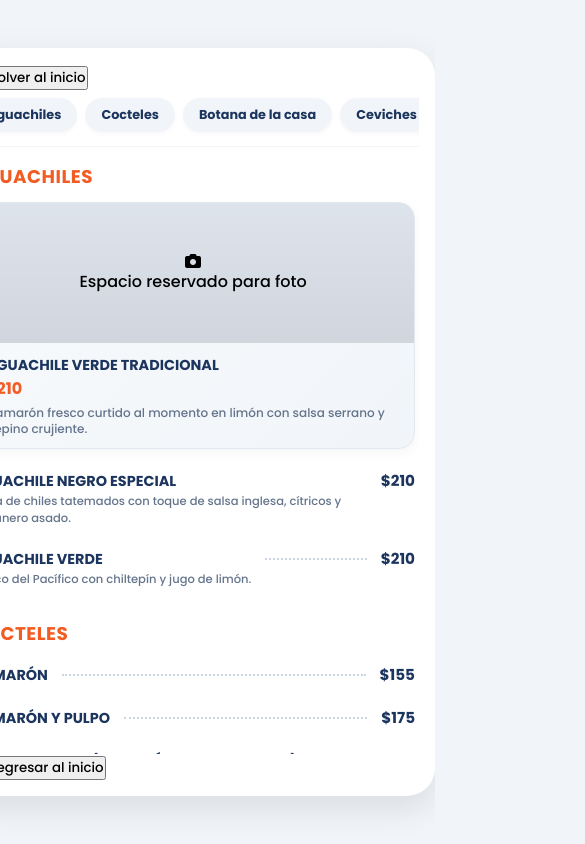
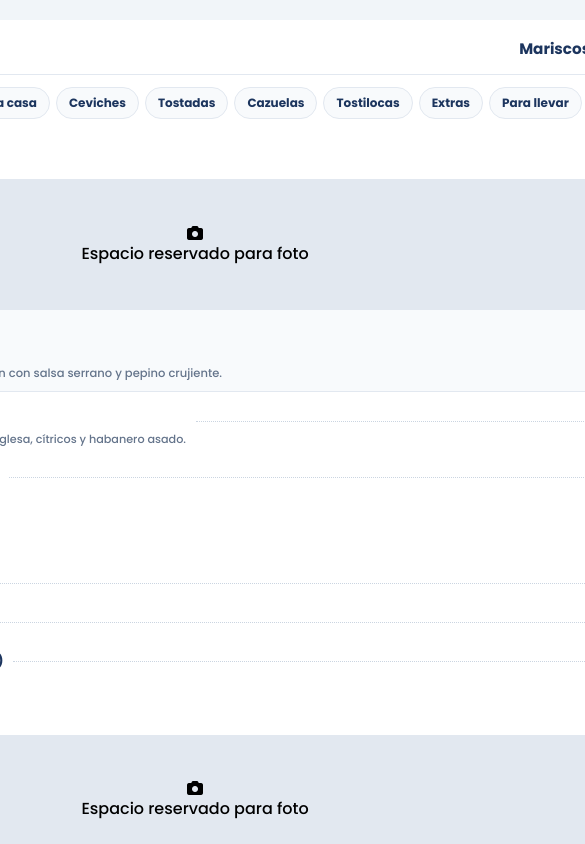
Before and after one commit to kareninnadelgado/ElSaladoMariscos, a React (Vite) app: page / in a window 390 px wide. Both pictures are taken after a click on the button "VER MENÚ". Shown: the top 844 px of the page, 585 px wide, since content can reach past the window. Built offline with nearby package versions, Linux system fonts and the light colour scheme; the HTML template or start-up script is replaced by a standard one.

Commit message:
Ajuste para mobil

```diff
--- a/src/App.jsx
+++ b/src/App.jsx
@@ -12,7 +12,7 @@ export default function App() {
   const INSTAGRAM_URL = "https://instagram.com/tu_usuario_aqui";
   const FACEBOOK_URL = "https://facebook.com/tu_pagina_aqui";
   const MAPS_LOCATION_URL = "https://maps.google.com/?q=Mariscos+El+Salado";
-  const GOOGLE_REVIEW_URL = "https://search.google.com/local/writereview?placeid=AQUÍ_VA_TU_PLACE_ID";
+  const GOOGLE_REVIEW_URL = "https://g.page/r/CQVum-NJl_23EBM/review";
 
   const handleWhatsApp = () => {
     const message = encodeURIComponent("¡Hola! Me gustaría hacer un pedido para llevar.");
--- a/src/Menu.jsx
+++ b/src/Menu.jsx
@@ -2,7 +2,6 @@ import React from 'react';
 
 export default function Menu({ onBack }) {
 
-  // Función para hacer scroll suave a la sección seleccionada
   const scrollToSection = (id) => {
     const element = document.getElementById(id);
     if (element) {
@@ -10,7 +9,6 @@ export default function Menu({ onBack }) {
     }
   };
 
-  // DATOS COMPLETOS DE TU MENÚ (Ordenados y con opción de foto solo donde tú decidas)
   const menuCategories = [
     {
       id: "aguachiles",
@@ -21,20 +19,10 @@ export default function Menu({ onBack }) {
           price: "$210",
           desc: "Camarón fresco curtido al momento en limón con salsa serrano y pepino crujiente.",
           hasPhoto: true,
-          photoUrl: null // Aquí podrás poner tu foto después, ej: "/aguachile.jpg"
+          photoUrl: null
         },
-        {
-          name: "AGUACHILE NEGRO ESPECIAL",
-          price: "$210",
-          desc: "Salsa de chiles tatemados con toque de salsa inglesa, cítricos y habanero asado.",
-          hasPhoto: false
-        },
-        {
-          name: "AGUACHILE VERDE",
-          price: "$210",
-          desc: "Fresco del Pacífico con chiltepín y jugo de limón.",
-          hasPhoto: false
-        }
+        { name: "AGUACHILE NEGRO ESPECIAL", price: "$210", desc: "Salsa de chiles tatemados con toque de salsa inglesa, cítricos y habanero asado.", hasPhoto: false },
+        { name: "AGUACHILE VERDE", price: "$210", desc: "Fresco del Pacífico con chiltepín y jugo de limón.", hasPhoto: false }
       ]
     },
     {
@@ -50,13 +38,7 @@ export default function Menu({ onBack }) {
       id: "botana",
       name: "Botana de la casa",
       items: [
-        {
-          name: "Botana La Patrona",
-          price: "$295",
-          desc: "Camarón cocido, camarón crudo, atún, callo, pulpo, pepino y cebolla morada.",
-          hasPhoto: true,
-          photoUrl: null
-        }
+        { name: "Botana La Patrona", price: "$295", desc: "Camarón cocido, camarón crudo, atún, callo, pulpo, pepino y cebolla morada.", hasPhoto: true, photoUrl: null }
       ]
     },
     {
@@ -124,8 +106,8 @@ export default function Menu({ onBack }) {
         { name: "Agua del día", price: "$25", desc: "", hasPhoto: false },
         { name: "Agua del día 1 lt.", price: "$35", desc: "", hasPhoto: false },
         { name: "Cerveza (Corona Light / Pacífico)", price: "$35", desc: "", hasPhoto: false },
-        { name: "Michelada 1 lt. (Cerveza, sal, limón, clamato y salsas)", price: "$75", desc: "", hasPhoto: false },
-        { name: "Chelada (Cerveza, sal y limón)", price: "$60", desc: "", hasPhoto: false },
+        { name: "Michelada 1 lt.", price: "$75", desc: "Cerveza, sal, limón, clamato y salsas", hasPhoto: false },
+        { name: "Chelada", price: "$60", desc: "Cerveza, sal y limón", hasPhoto: false },
         { name: "Vaso Michelado", price: "$30", desc: "", hasPhoto: false },
         { name: "Vaso Chelado", price: "$20", desc: "", hasPhoto: false }
       ]
@@ -133,13 +115,16 @@ export default function Menu({ onBack }) {
   ];
 
   return (
-    <div className="menu-container-modern">
-      {/* Botón superior para regresar */}
-      <button className="back-btn" onClick={onBack}>
-        <i className="fa-solid fa-arrow-left"></i> Volver al inicio
-      </button>
+    <div className="menu-mobile-container">
+      {/* Barra superior fija con botón de regreso limpio */}
+      <div className="menu-top-bar">
+        <button className="back-btn-clean" onClick={onBack}>
+          <i className="fa-solid fa-arrow-left"></i> Inicio
+        </button>
+        <span className="menu-top-title">Mariscos El Salado</span>
+      </div>
 
-      {/* Barra superior de accesos rápidos (Pestañas horizontales) */}
+      {/* Pestañas horizontales de acceso rápido */}
       <div className="sticky-tabs-bar">
         {menuCategories.map((cat) => (
           <button
@@ -152,7 +137,7 @@ export default function Menu({ onBack }) {
         ))}
       </div>
 
-      {/* CONTENIDO CONTINUO DEL MENÚ (Scroll vertical) */}
+      {/* Contenido scrolleable del menú */}
       <div className="menu-scroll-area">
         {menuCategories.map((section) => (
           <div key={section.id} id={section.id} className="menu-category-section">
@@ -162,7 +147,6 @@ export default function Menu({ onBack }) {
               {section.items.map((dish, idx) => (
                 <div key={idx} className="menu-item-row">
 
-                  {/* Si el platillo lleva foto, mostramos el banner grande destacado como en tu imagen */}
                   {dish.hasPhoto ? (
                     <div className="dish-featured-card">
                       <div className="dish-featured-image-box">
@@ -170,8 +154,8 @@ export default function Menu({ onBack }) {
                           <img src={dish.photoUrl} alt={dish.name} className="featured-img" />
                         ) : (
                           <div className="placeholder-banner">
-                            <i className="fa-solid fa-camera text-slate-400 text-2xl mb-1"></i>
-                            <span className="text-xs text-slate-500 font-medium">Espacio reservado para foto</span>
+                            <i className="fa-solid fa-camera text-slate-400 text-xl mb-1"></i>
+                            <span className="text-[11px] text-slate-500 font-medium">Espacio reservado para foto</span>
                           </div>
                         )}
                       </div>
@@ -184,7 +168,6 @@ export default function Menu({ onBack }) {
                       </div>
                     </div>
                   ) : (
-                    /* Formato clásico de texto con puntos suspensivos */
                     <div className="dish-classic-line">
                       <div className="classic-info">
                         <span className="classic-name">{dish.name}</span>
@@ -202,10 +185,12 @@ export default function Menu({ onBack }) {
         ))}
       </div>
 
-      {/* Botón inferior */}
-      <button className="back-btn-bottom mt-8" onClick={onBack}>
-        <i className="fa-solid fa-arrow-left"></i> Regresar al inicio
-      </button>
+      {/* Botón inferior fijo para volver */}
+      <div className="menu-bottom-bar">
+        <button className="back-btn-bottom-solid" onClick={onBack}>
+          <i className="fa-solid fa-house"></i> Volver al inicio
+        </button>
+      </div>
     </div>
   );
 }
--- a/src/index.css
+++ b/src/index.css
@@ -27,6 +27,7 @@ body {
   flex-direction: column;
   align-items: center;
   text-align: center;
+  position: relative;
 }
 
 /* Avatar Circular */
@@ -61,7 +62,7 @@ body {
   display: flex;
   flex-direction: column;
   gap: 14px;
-  margin-bottom: 28px;
+  margin-bottom: 20px;
 }
 
 .btn-primary {
@@ -136,192 +137,6 @@ body {
 }
 
 
-/* --- ESTILOS MENÚ ESTILO APP MODERNA --- */
-
-.menu-container-modern {
-  width: 100%;
-  max-width: 480px;
-  background-color: #ffffff;
-  border-radius: 28px;
-  padding: 16px;
-  box-shadow: 0 12px 35px rgba(0, 0, 0, 0.1);
-  margin: 20px auto;
-}
-
-/* Barra de pestañas superiores deslizables */
-.sticky-tabs-bar {
-  display: flex;
-  gap: 8px;
-  overflow-x: auto;
-  padding: 8px 0 14px 0;
-  margin-bottom: 16px;
-  border-bottom: 1px solid #f1f5f9;
-  scrollbar-width: none;
-}
-
-.sticky-tabs-bar::-webkit-scrollbar {
-  display: none;
-}
-
-.quick-tab-btn {
-  background-color: #f1f5f9;
-  color: #1c355e;
-  border: none;
-  padding: 8px 16px;
-  border-radius: 20px;
-  font-weight: 600;
-  font-size: 0.8rem;
-  white-space: nowrap;
-  cursor: pointer;
-  transition: all 0.2s ease;
-  box-shadow: 0 2px 5px rgba(0,0,0,0.03);
-}
-
-.quick-tab-btn:hover {
-  background-color: #1c355e;
-  color: #ffffff;
-}
-
-/* Área de scroll continuo */
-.menu-scroll-area {
-  display: flex;
-  flex-direction: column;
-  gap: 28px;
-  max-height: 70vh;
-  overflow-y: auto;
-  padding-right: 4px;
-}
-
-.menu-scroll-area::-webkit-scrollbar {
-  width: 5px;
-}
-
-.menu-scroll-area::-webkit-scrollbar-thumb {
-  background: #cbd5e1;
-  border-radius: 10px;
-}
-
-.menu-category-section {
-  scroll-margin-top: 10px;
-}
-
-.category-header-title {
-  font-size: 1.15rem;
-  font-weight: 800;
-  color: #f25c22;
-  margin-bottom: 12px;
-  letter-spacing: 0.5px;
-}
-
-.category-items-stack {
-  display: flex;
-  flex-direction: column;
-  gap: 12px;
-}
-
-/* Formato clásico de lista (como la carta impresa con puntos) */
-.dish-classic-line {
-  display: flex;
-  align-items: baseline;
-  justify-content: space-between;
-  gap: 8px;
-  padding: 4px 0;
-}
-
-.classic-info {
-  display: flex;
-  flex-direction: column;
-}
-
-.classic-name {
-  font-size: 0.9rem;
-  font-weight: 700;
-  color: #1c355e;
-  text-transform: uppercase;
-}
-
-.classic-desc {
-  font-size: 0.72rem;
-  color: #64748b;
-  margin-top: 1px;
-}
-
-.classic-dots {
-  flex: 1;
-  border-bottom: 2px dotted #cbd5e1;
-  margin: 0 6px;
-  position: relative;
-  top: -4px;
-}
-
-.classic-price {
-  font-size: 0.95rem;
-  font-weight: 700;
-  color: #1c355e;
-  white-space: nowrap;
-}
-
-/* Tarjeta destacada con espacio para foto (para los platillos que elijas) */
-.dish-featured-card {
-  background: linear-gradient(135deg, #f8fafc 0%, #f1f5f9 100%);
-  border-radius: 16px;
-  overflow: hidden;
-  border: 1px solid #e2e8f0;
-  box-shadow: 0 4px 12px rgba(0,0,0,0.04);
-  margin-bottom: 4px;
-}
-
-.dish-featured-image-box {
-  width: 100%;
-  height: 140px;
-  background-color: #e2e8f0;
-  display: flex;
-  align-items: center;
-  justify-content: center;
-}
-
-.placeholder-banner {
-  display: flex;
-  flex-direction: column;
-  align-items: center;
-  justify-content: center;
-  width: 100%;
-  height: 100%;
-  background: linear-gradient(to bottom, rgba(0,0,0,0.02), rgba(0,0,0,0.08));
-}
-
-.featured-img {
-  width: 100%;
-  height: 100%;
-  object-fit: cover;
-}
-
-.dish-featured-details {
-  padding: 12px 14px;
-  display: flex;
-  flex-direction: column;
-  gap: 4px;
-}
-
-.item-title-bold {
-  font-size: 0.9rem;
-  font-weight: 800;
-  color: #1c355e;
-}
-
-.item-price-bold {
-  font-size: 1rem;
-  font-weight: 800;
-  color: #f25c22;
-}
-
-.item-desc-text {
-  font-size: 0.75rem;
-  color: #64748b;
-  line-height: 1.3;
-}
-
-
 /* --- SECCIÓN DE PEDIR PARA LLEVAR --- */
 
 .order-section {
@@ -385,3 +200,217 @@ body {
   color: #ffffff;
   box-shadow: 0 4px 10px rgba(242, 92, 34, 0.2);
 }
+
+
+/* --- ESTILOS MENÚ ESTILO APP MODERNA --- */
+
+.menu-mobile-container {
+  width: 100%;
+  max-width: 100%;
+  min-height: 100vh;
+  background-color: #ffffff;
+  padding: 12px 16px 80px 16px;
+  box-sizing: border-box;
+  position: relative;
+  overflow-x: hidden;
+}
+
+/* Barra superior limpia */
+.menu-top-bar {
+  display: flex;
+  align-items: center;
+  justify-content: space-between;
+  padding-bottom: 10px;
+  border-bottom: 1px solid #e2e8f0;
+  margin-bottom: 12px;
+}
+
+.back-btn-clean {
+  background-color: #f1f5f9;
+  color: #1c355e;
+  border: none;
+  padding: 6px 12px;
+  border-radius: 8px;
+  font-weight: 700;
+  font-size: 0.85rem;
+  cursor: pointer;
+  display: flex;
+  align-items: center;
+  gap: 6px;
+}
+
+.menu-top-title {
+  font-size: 0.95rem;
+  font-weight: 700;
+  color: #1c355e;
+}
+
+/* Pestañas superiores deslizables */
+.sticky-tabs-bar {
+  display: flex;
+  gap: 6px;
+  overflow-x: auto;
+  padding-bottom: 8px;
+  margin-bottom: 16px;
+  scrollbar-width: none;
+}
+
+.sticky-tabs-bar::-webkit-scrollbar {
+  display: none;
+}
+
+.quick-tab-btn {
+  background-color: #f8fafc;
+  color: #1c355e;
+  border: 1px solid #e2e8f0;
+  padding: 6px 12px;
+  border-radius: 16px;
+  font-weight: 600;
+  font-size: 0.75rem;
+  white-space: nowrap;
+  cursor: pointer;
+}
+
+.quick-tab-btn:active {
+  background-color: #1c355e;
+  color: #ffffff;
+}
+
+/* Área de scroll del menú */
+.menu-scroll-area {
+  display: flex;
+  flex-direction: column;
+  gap: 24px;
+}
+
+.category-header-title {
+  font-size: 1.1rem;
+  font-weight: 800;
+  color: #f25c22;
+  margin-bottom: 10px;
+  letter-spacing: 0.5px;
+}
+
+.category-items-stack {
+  display: flex;
+  flex-direction: column;
+  gap: 10px;
+}
+
+/* Líneas clásicas de texto adaptadas */
+.dish-classic-line {
+  display: flex;
+  align-items: baseline;
+  justify-content: space-between;
+  gap: 6px;
+  padding: 4px 0;
+}
+
+.classic-info {
+  display: flex;
+  flex-direction: column;
+  max-width: 75%;
+}
+
+.classic-name {
+  font-size: 0.82rem;
+  font-weight: 700;
+  color: #1c355e;
+}
+
+.classic-desc {
+  font-size: 0.7rem;
+  color: #64748b;
+}
+
+.classic-dots {
+  flex: 1;
+  border-bottom: 1.5px dotted #cbd5e1;
+  margin: 0 4px;
+  position: relative;
+  top: -3px;
+}
+
+.classic-price {
+  font-size: 0.88rem;
+  font-weight: 700;
+  color: #1c355e;
+  white-space: nowrap;
+}
+
+/* Tarjeta destacada para foto en móvil */
+.dish-featured-card {
+  background-color: #f8fafc;
+  border-radius: 14px;
+  overflow: hidden;
+  border: 1px solid #e2e8f0;
+  margin-bottom: 4px;
+}
+
+.dish-featured-image-box {
+  width: 100%;
+  height: 130px;
+  background-color: #e2e8f0;
+  display: flex;
+  align-items: center;
+  justify-content: center;
+}
+
+.placeholder-banner {
+  display: flex;
+  flex-direction: column;
+  align-items: center;
+  justify-content: center;
+  width: 100%;
+  height: 100%;
+}
+
+.dish-featured-details {
+  padding: 10px 12px;
+  display: flex;
+  flex-direction: column;
+  gap: 2px;
+}
+
+.item-title-bold {
+  font-size: 0.85rem;
+  font-weight: 800;
+  color: #1c355e;
+}
+
+.item-price-bold {
+  font-size: 0.95rem;
+  font-weight: 800;
+  color: #f25c22;
+}
+
+.item-desc-text {
+  font-size: 0.72rem;
+  color: #64748b;
+  line-height: 1.2;
+}
+
+/* Botón inferior fijo */
+.menu-bottom-bar {
+  margin-top: 30px;
+  padding: 10px 0;
+  display: flex;
+  justify-content: center;
+}
+
+.back-btn-bottom-solid {
+  width: 100%;
+  padding: 14px;
+  background-color: #1c355e;
+  color: white;
+  border: none;
+  border-radius: 14px;
+  font-weight: 700;
+  font-size: 0.9rem;
+  cursor: pointer;
+  display: flex;
+  align-items: center;
+  justify-content: center;
+  gap: 8px;
+  box-shadow: 0 4px 12px rgba(28, 53, 94, 0.25);
+}
```
